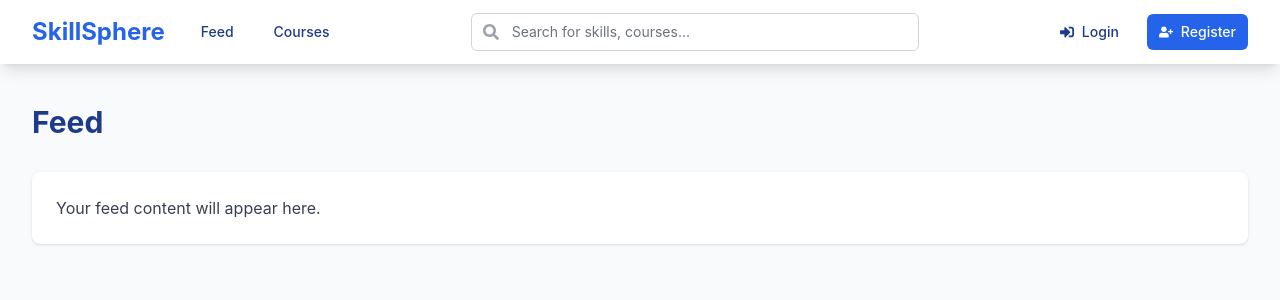
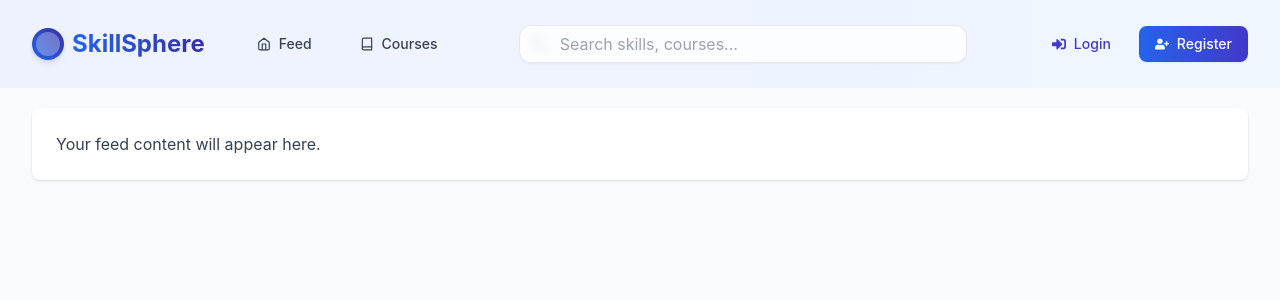
Before and after one commit to KalpaVidusha/skill-sharing-platform, a React (Create React App) app in the folder frontend/: page /feed in a window 1280 px wide. Shown: the top 300 px of the page. Built offline with nearby package versions, Linux system fonts and the light colour scheme; no server answers.

Commit message:
update nav bar and user dash board loading function

```diff
--- a/frontend/src/components/Navbar.jsx
+++ b/frontend/src/components/Navbar.jsx
@@ -1,9 +1,9 @@
 import React, { useState, useEffect } from 'react';
 import { Link, useNavigate } from 'react-router-dom';
 import { FaSearch, FaSignInAlt, FaUserPlus, FaUser, FaBars, FaTimes } from 'react-icons/fa';
+import { FiBook, FiHome, FiLogOut } from 'react-icons/fi';
 import Swal from 'sweetalert2';
 
-// Create a custom event for auth state changes
 export const authStateChanged = new Event('authStateChanged');
 
 const Navbar = () => {
@@ -11,9 +11,17 @@ const Navbar = () => {
   const [username, setUsername] = useState('');
   const [isMenuOpen, setIsMenuOpen] = useState(false);
   const [searchQuery, setSearchQuery] = useState('');
+  const [scrolled, setScrolled] = useState(false);
   const navigate = useNavigate();
 
-  // Function to check auth status
+  useEffect(() => {
+    const handleScroll = () => {
+      setScrolled(window.scrollY > 10);
+    };
+    window.addEventListener('scroll', handleScroll);
+    return () => window.removeEventListener('scroll', handleScroll);
+  }, []);
+
   const checkAuthStatus = () => {
     const isLoggedInFlag = localStorage.getItem('isLoggedIn');
     const storedUsername = localStorage.getItem('username');
@@ -28,13 +36,8 @@ const Navbar = () => {
   };
 
   useEffect(() => {
-    // Initial check
     checkAuthStatus();
-
-    // Listen for auth state changes
     window.addEventListener('authStateChanged', checkAuthStatus);
-
-    // Clean up
     return () => {
       window.removeEventListener('authStateChanged', checkAuthStatus);
     };
@@ -46,9 +49,11 @@ const Navbar = () => {
       text: 'Are you sure you want to logout?',
       icon: 'question',
       showCancelButton: true,
-      confirmButtonColor: '#3085d6',
+      confirmButtonColor: '#4f46e5',
       cancelButtonColor: '#d33',
-      confirmButtonText: 'Yes, logout!'
+      confirmButtonText: 'Yes, logout!',
+      background: '#ffffff',
+      backdrop: 'rgba(79, 70, 229, 0.1)'
     }).then((result) => {
       if (result.isConfirmed) {
         performLogout();
@@ -57,24 +62,21 @@ const Navbar = () => {
   };
 
   const performLogout = () => {
-    // Call the API service logout method
     import('../services/api').then(module => {
       const apiService = module.default;
       apiService.logout().then(() => {
         setIsLoggedIn(false);
         setUsername('');
 
-        // Show success message
         Swal.fire({
           title: 'Logged Out!',
           text: 'You have been successfully logged out.',
           icon: 'success',
           timer: 1500,
-          showConfirmButton: false
+          showConfirmButton: false,
+          background: '#ffffff'
         }).then(() => {
           navigate('/login');
-
-          // Dispatch auth state change event
           window.dispatchEvent(new Event('authStateChanged'));
         });
       });
@@ -85,30 +87,45 @@ const Navbar = () => {
     e.preventDefault();
     if (searchQuery.trim()) {
       navigate(`/search?q=${encodeURIComponent(searchQuery)}`);
+      setIsMenuOpen(false);
     }
   };
 
   return (
-    <nav className="bg-white shadow-lg relative z-50">
+    <nav className={`fixed w-full z-50 transition-all duration-300 ${scrolled ? 'bg-white shadow-md py-2' : 'bg-gradient-to-r from-indigo-50 to-blue-50 py-3'}`}>
       <div className="max-w-7xl mx-auto px-4 sm:px-6 lg:px-8">
-        <div className="flex justify-between h-16">
+        <div className="flex justify-between items-center h-16">
           {/* Logo and primary navigation */}
-          <div className="flex">
-            <div className="flex-shrink-0 flex items-center">
-              <Link to="/" className="text-2xl font-bold text-blue-600">SkillSphere</Link>
-            </div>
-            <div className="hidden md:ml-6 md:flex md:items-center md:space-x-4">
-              <Link to="/feed" className="px-3 py-2 rounded-md text-sm font-medium text-blue-900 hover:bg-blue-50 hover:text-blue-700 transition duration-150">
-                Feed
+          <div className="flex items-center">
+            <Link to="/" className="flex items-center space-x-2">
+              <div className="relative">
+                <div className="w-8 h-8 bg-gradient-to-tr from-blue-600 to-indigo-800 rounded-full shadow-md">
+                  <div className="absolute inset-1 bg-white/30 rounded-full"></div>
+                </div>
+              </div>
+              <span className="text-2xl font-bold bg-gradient-to-r from-blue-600 to-indigo-800 bg-clip-text text-transparent">
+                SkillSphere
+              </span>
+            </Link>
+
+            <div className="hidden md:ml-10 md:flex md:items-center md:space-x-6">
+              <Link
+                to="/feed"
+                className="px-3 py-2 rounded-lg text-sm font-medium text-gray-700 hover:text-indigo-700 hover:bg-indigo-50 transition-all duration-200 flex items-center"
+              >
+                <FiHome className="mr-2" /> Feed
               </Link>
-              <Link to="/courses" className="px-3 py-2 rounded-md text-sm font-medium text-blue-900 hover:bg-blue-50 hover:text-blue-700 transition duration-150">
-                Courses
+              <Link
+                to="/courses"
+                className="px-3 py-2 rounded-lg text-sm font-medium text-gray-700 hover:text-indigo-700 hover:bg-indigo-50 transition-all duration-200 flex items-center"
+              >
+                <FiBook className="mr-2" /> Courses
               </Link>
             </div>
           </div>
 
-          {/* Search bar - hidden on mobile, visible on medium screens and up */}
-          <div className="hidden md:flex items-center flex-grow max-w-md mx-4">
+          {/* Search bar */}
+          <div className="hidden md:flex items-center flex-grow max-w-md mx-6">
             <form onSubmit={handleSearch} className="w-full">
               <div className="relative">
                 <div className="absolute inset-y-0 left-0 pl-3 flex items-center pointer-events-none">
@@ -118,8 +135,8 @@ const Navbar = () => {
                   type="text"
                   value={searchQuery}
                   onChange={(e) => setSearchQuery(e.target.value)}
-                  className="block w-full pl-10 pr-3 py-2 border border-gray-300 rounded-md leading-5 bg-white placeholder-gray-500 focus:outline-none focus:placeholder-gray-400 focus:ring-1 focus:ring-blue-500 focus:border-blue-500 sm:text-sm"
-                  placeholder="Search for skills, courses..."
+                  className="block w-full pl-10 pr-4 py-2 border border-gray-200 rounded-xl leading-5 bg-white/80 backdrop-blur-sm placeholder-gray-400 focus:outline-none focus:ring-2 focus:ring-indigo-500 focus:border-transparent shadow-sm transition-all duration-200"
+                  placeholder="Search skills, courses..."
                 />
               </div>
             </form>
@@ -129,26 +146,34 @@ const Navbar = () => {
           <div className="hidden md:flex md:items-center md:space-x-4">
             {isLoggedIn ? (
               <div className="flex items-center space-x-4">
-                <div className="flex items-center space-x-2 text-blue-900">
-                  <FaUser className="h-4 w-4" />
+                <div className="flex items-center space-x-2 px-3 py-2 rounded-lg bg-indigo-50 text-indigo-700">
+                  <div className="flex items-center justify-center w-8 h-8 rounded-full bg-gradient-to-r from-blue-500 to-indigo-600 text-white text-sm font-medium">
+                    {username.charAt(0).toUpperCase()}
+                  </div>
                   <span className="text-sm font-medium">{username}</span>
                 </div>
                 <button
                   onClick={showLogoutConfirmation}
-                  className="px-3 py-2 rounded-md text-sm font-medium text-white bg-blue-600 hover:bg-blue-700 transition duration-150"
+                  className="px-4 py-2 rounded-lg text-sm font-medium text-white bg-gradient-to-r from-blue-600 to-indigo-700 hover:from-blue-700 hover:to-indigo-800 transition-all duration-200 shadow-sm hover:shadow-md flex items-center"
                 >
-                  Logout
+                  <FiLogOut className="mr-2" /> Logout
                 </button>
               </div>
             ) : (
-              <>
-                <Link to="/login" className="px-3 py-2 flex items-center rounded-md text-sm font-medium text-blue-900 hover:bg-blue-50 hover:text-blue-700 transition duration-150">
+              <div className="flex items-center space-x-3">
+                <Link
+                  to="/login"
+                  className="px-4 py-2 rounded-lg text-sm font-medium text-indigo-700 hover:bg-indigo-50 transition-all duration-200 flex items-center"
+                >
                   <FaSignInAlt className="mr-2" /> Login
                 </Link>
-                <Link to="/signup" className="px-3 py-2 rounded-md text-sm font-medium text-white bg-blue-600 hover:bg-blue-700 transition duration-150 flex items-center">
+                <Link
+                  to="/signup"
+                  className="px-4 py-2 rounded-lg text-sm font-medium text-white bg-gradient-to-r from-blue-600 to-indigo-700 hover:from-blue-700 hover:to-indigo-800 transition-all duration-200 shadow-sm hover:shadow-md flex items-center"
+                >
                   <FaUserPlus className="mr-2" /> Register
                 </Link>
-              </>
+              </div>
             )}
           </div>
 
@@ -156,37 +181,23 @@ const Navbar = () => {
           <div className="flex md:hidden items-center">
             <button
               onClick={() => setIsMenuOpen(!isMenuOpen)}
-              className="inline-flex items-center justify-center p-2 rounded-md text-blue-700 hover:text-blue-900 hover:bg-blue-50 focus:outline-none"
+              className="inline-flex items-center justify-center p-2 rounded-lg text-indigo-700 hover:text-white hover:bg-indigo-600 focus:outline-none transition-all duration-200"
             >
-              {isMenuOpen ? <FaTimes className="h-6 w-6" /> : <FaBars className="h-6 w-6" />}
+              {isMenuOpen ? (
+                <FaTimes className="h-6 w-6" />
+              ) : (
+                <FaBars className="h-6 w-6" />
+              )}
             </button>
           </div>
         </div>
       </div>
 
-      {/* Mobile menu, show/hide based on menu state */}
+      {/* Mobile menu */}
       {isMenuOpen && (
-        <div className="md:hidden">
-          <div className="px-2 pt-2 pb-3 space-y-1 sm:px-3">
-            <Link
-              to="/feed"
-              className="block px-3 py-2 rounded-md text-base font-medium text-blue-900 hover:bg-blue-50 hover:text-blue-700"
-              onClick={() => setIsMenuOpen(false)}
-            >
-              Feed
-            </Link>
-            <Link
-              to="/courses"
-              className="block px-3 py-2 rounded-md text-base font-medium text-blue-900 hover:bg-blue-50 hover:text-blue-700"
-              onClick={() => setIsMenuOpen(false)}
-            >
-              Courses
-            </Link>
-          </div>
-
-          {/* Mobile search */}
-          <div className="px-2 py-3">
-            <form onSubmit={handleSearch} className="w-full">
+        <div className="md:hidden bg-white shadow-xl rounded-b-lg">
+          <div className="px-4 pt-3 pb-4 space-y-2">
+            <form onSubmit={handleSearch} className="mb-3">
               <div className="relative">
                 <div className="absolute inset-y-0 left-0 pl-3 flex items-center pointer-events-none">
                   <FaSearch className="h-4 w-4 text-gray-400" />
@@ -195,46 +206,63 @@ const Navbar = () => {
                   type="text"
                   value={searchQuery}
                   onChange={(e) => setSearchQuery(e.target.value)}
-                  className="block w-full pl-10 pr-3 py-2 border border-gray-300 rounded-md leading-5 bg-white placeholder-gray-500 focus:outline-none focus:placeholder-gray-400 focus:ring-1 focus:ring-blue-500 focus:border-blue-500 sm:text-sm"
+                  className="block w-full pl-10 pr-3 py-2 border border-gray-200 rounded-xl bg-white placeholder-gray-400 focus:outline-none focus:ring-2 focus:ring-indigo-500 focus:border-transparent"
                   placeholder="Search..."
+                  autoFocus
                 />
               </div>
             </form>
+
+            <Link
+              to="/feed"
+              className="block px-3 py-3 rounded-lg text-base font-medium text-gray-700 hover:bg-indigo-50 hover:text-indigo-700 flex items-center"
+              onClick={() => setIsMenuOpen(false)}
+            >
+              <FiHome className="mr-3" /> Feed
+            </Link>
+            <Link
+              to="/courses"
+              className="block px-3 py-3 rounded-lg text-base font-medium text-gray-700 hover:bg-indigo-50 hover:text-indigo-700 flex items-center"
+              onClick={() => setIsMenuOpen(false)}
+            >
+              <FiBook className="mr-3" /> Courses
+            </Link>
           </div>
 
-          {/* Mobile auth */}
-          <div className="pt-4 pb-3 border-t border-gray-200">
+          <div className="pt-2 pb-4 border-t border-gray-100 px-4">
             {isLoggedIn ? (
-              <div className="px-2 space-y-1">
-                <div className="block px-3 py-2 rounded-md text-base font-medium text-blue-900">
-                  <FaUser className="inline mr-2 h-4 w-4" />
-                  <span>{username}</span>
+              <div className="space-y-2">
+                <div className="flex items-center px-3 py-3 rounded-lg bg-indigo-50 text-indigo-700">
+                  <div className="flex items-center justify-center w-8 h-8 rounded-full bg-gradient-to-r from-blue-500 to-indigo-600 text-white text-sm font-medium mr-3">
+                    {username.charAt(0).toUpperCase()}
+                  </div>
+                  <span className="text-base font-medium">{username}</span>
                 </div>
                 <button
                   onClick={() => {
                     showLogoutConfirmation();
                     setIsMenuOpen(false);
                   }}
-                  className="block w-full text-left px-3 py-2 rounded-md text-base font-medium text-white bg-blue-600 hover:bg-blue-700"
+                  className="block w-full text-left px-3 py-3 rounded-lg text-base font-medium text-white bg-gradient-to-r from-blue-600 to-indigo-700 hover:from-blue-700 hover:to-indigo-800 flex items-center"
                 >
-                  Logout
+                  <FiLogOut className="mr-3" /> Logout
                 </button>
               </div>
             ) : (
-              <div className="px-2 space-y-1">
+              <div className="space-y-2">
                 <Link
                   to="/login"
-                  className="block px-3 py-2 rounded-md text-base font-medium text-blue-900 hover:bg-blue-50 hover:text-blue-700"
+                  className="block px-3 py-3 rounded-lg text-base font-medium text-indigo-700 hover:bg-indigo-50 flex items-center"
                   onClick={() => setIsMenuOpen(false)}
                 >
-                  <FaSignInAlt className="inline mr-2" /> Login
+                  <FaSignInAlt className="mr-3" /> Login
                 </Link>
                 <Link
                   to="/signup"
-                  className="block px-3 py-2 rounded-md text-base font-medium text-white bg-blue-600 hover:bg-blue-700"
+                  className="block px-3 py-3 rounded-lg text-base font-medium text-white bg-gradient-to-r from-blue-600 to-indigo-700 hover:from-blue-700 hover:to-indigo-800 flex items-center"
                   onClick={() => setIsMenuOpen(false)}
                 >
-                  <FaUserPlus className="inline mr-2" /> Register
+                  <FaUserPlus className="mr-3" /> Register
                 </Link>
               </div>
             )}
--- a/frontend/src/pages/UserDashboard.jsx
+++ b/frontend/src/pages/UserDashboard.jsx
@@ -154,8 +154,7 @@ const UserDashboard = () => {
       case 'photography': return '📷';
       case 'programming': return '💻';
       case 'design': return '🎨';
-      case 'cooking':
-      case 'coocking': return '🍳'; // Handle both spellings
+      case 'cooking': return '🍳';
       case 'music': return '🎵';
       case 'writing': return '📚';
       default:
@@ -182,8 +181,37 @@ const UserDashboard = () => {
   // Show loading indicator while fetching data
   if (loading) {
     return (
-      <div className="flex justify-center items-center h-screen bg-gradient-to-r from-blue-100 to-white">
-        <h2 className="text-2xl text-blue-800">Loading user data...</h2>
+      <div className="flex flex-col justify-center items-center h-screen bg-gradient-to-br from-indigo-50 to-blue-100">
+        <div className="relative">
+          {/* Animated sphere logo */}
+          <div className="w-24 h-24 bg-gradient-to-tr from-blue-600 to-indigo-800 rounded-full shadow-lg animate-pulse">
+            <div className="absolute inset-4 bg-white/30 rounded-full"></div>
+          </div>
+
+          {/* SkillSphere text with animation */}
+          <div className="mt-6 text-center">
+            <h1 className="text-3xl font-bold bg-gradient-to-r from-blue-600 to-indigo-800 bg-clip-text text-transparent">
+              SkillSphere
+            </h1>
+            <p className="mt-2 text-blue-700/80 animate-pulse">Crafting your learning universe...</p>
+          </div>
+        </div>
+
+        {/* Animated loading dots */}
+        <div className="flex space-x-2 mt-8">
+          {[...Array(3)].map((_, i) => (
+            <div
+              key={i}
+              className="w-3 h-3 bg-blue-600 rounded-full animate-bounce"
+              style={{ animationDelay: `${i * 0.1}s` }}
+            ></div>
+          ))}
+        </div>
+
+        {/* Subtle footer */}
+        <p className="absolute bottom-6 text-sm text-blue-900/50">
+          Loading your personalized dashboard...
+        </p>
       </div>
     );
   }
```
